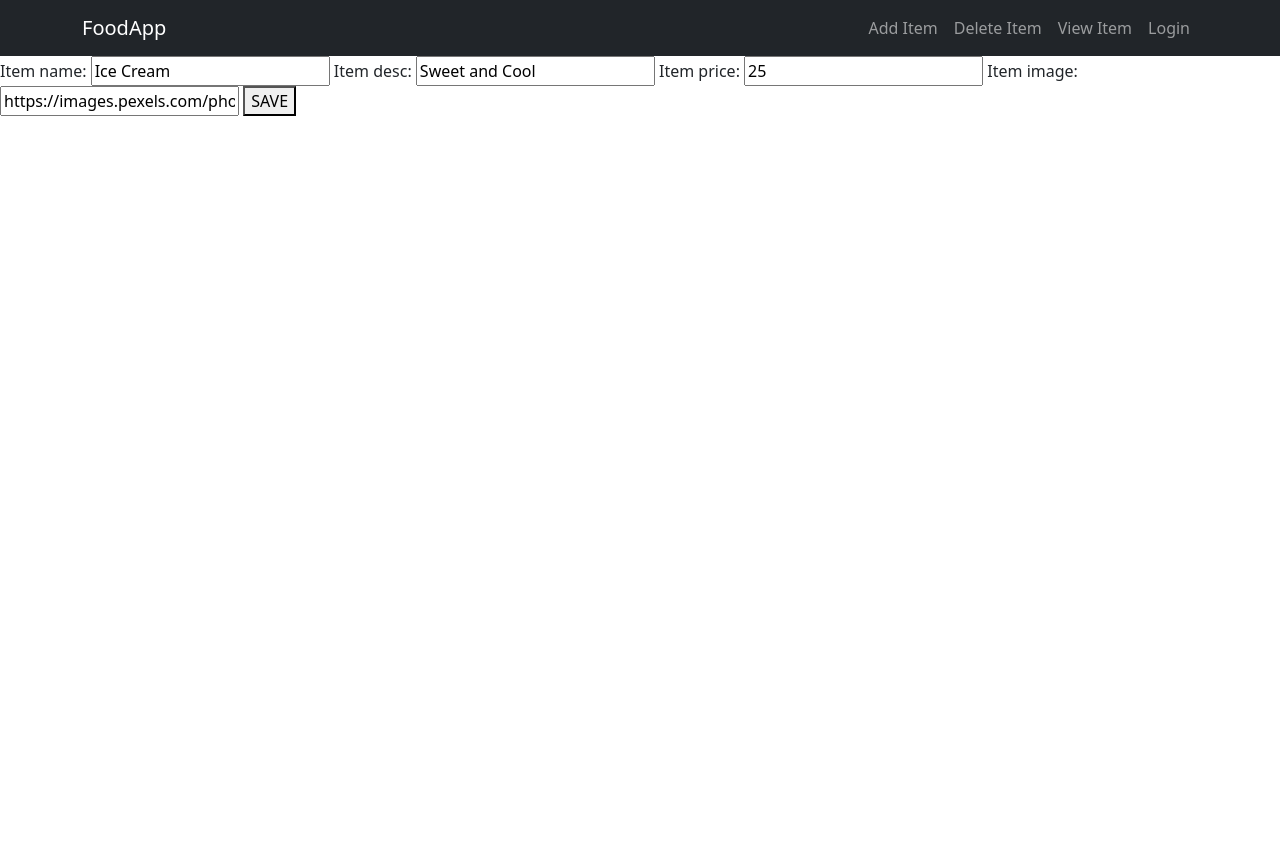
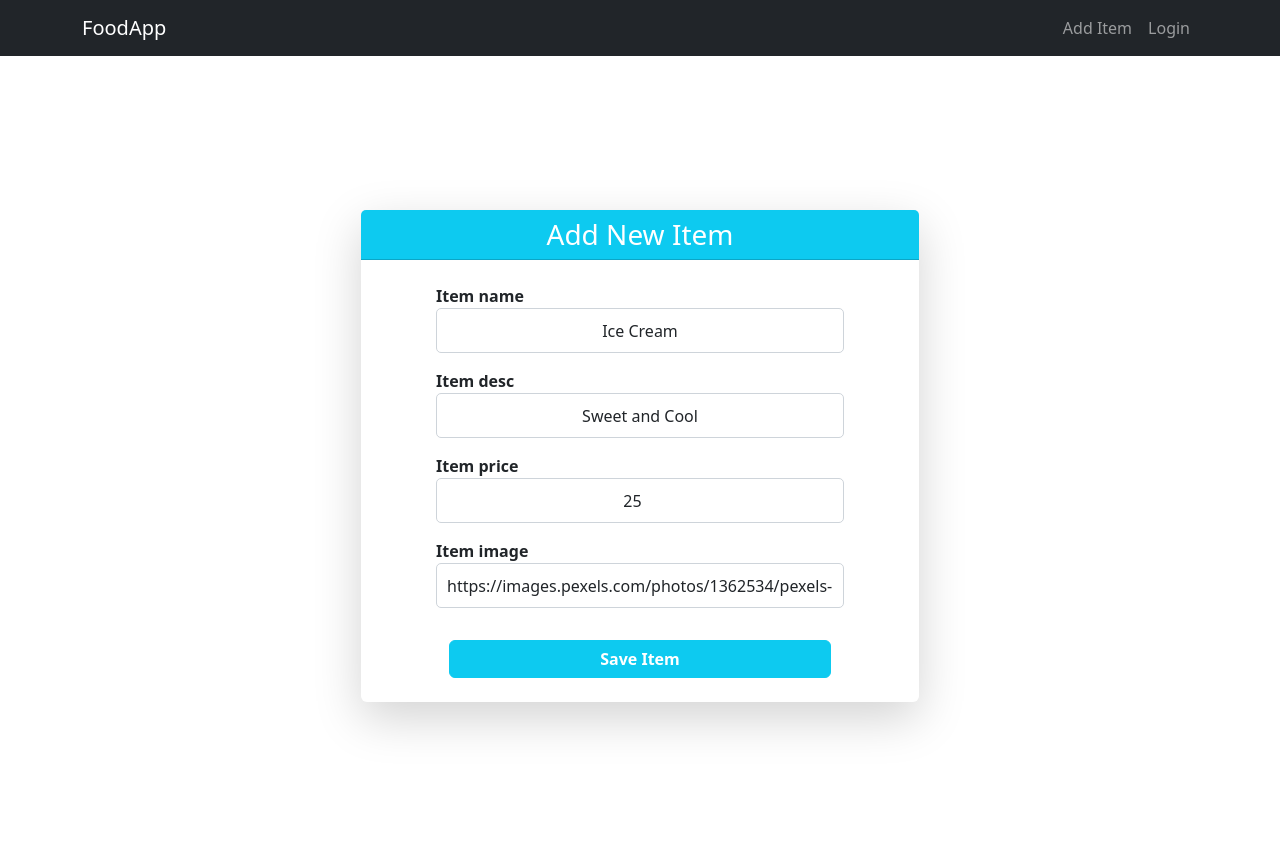
Before and after one commit to Gowri-Krishnamoorthi/Food_App, a Django app: page /food/update/2/ in a window 1280 px wide. Before the commit the page ends 116 px from the top, so only its background shows below. Run offline with Django 4.2, Linux system fonts and the light colour scheme; data comes from the database, SQL or seed files in the repository; both versions use the stored data as it was after the commit.

Commit message:
Food App Completed

```diff
--- a/Food/models.py
+++ b/Food/models.py
@@ -12,7 +12,7 @@ class Item(models.Model):
     item_name = models.CharField(max_length=200)
     item_desc = models.CharField(max_length=200)
     item_price = models.IntegerField()
-    item_image = models.CharField(max_length=500, default="https://www.thefuzzyduck.co.uk/wp-content/uploads/2024/05/image-coming-soon-placeholder-01-660x660.png")
+    item_image = models.CharField(max_length=10447, default="https://www.thefuzzyduck.co.uk/wp-content/uploads/2024/05/image-coming-soon-placeholder-01-660x660.png")
     user_name = models.ForeignKey(User, on_delete=models.CASCADE, default=1)  # Ensure this exists
 
     def get_absolute_url(self):
--- a/Food/templates/Food/add_item.html
+++ b/Food/templates/Food/add_item.html
@@ -1,12 +1,47 @@
 {% extends 'food/base.html' %}
+
 {% block body %}
+<div class="container d-flex justify-content-center align-items-center vh-100">
+    <div class="col-md-6">
+        <div class="card shadow-lg border-0 rounded">
+            <div class="card-header bg-info text-white text-center">
+                <h3 class="mb-0">Add New Item</h3>
+            </div>
+            <div class="card-body p-4">
+                <form method="POST" class="text-center">
+                    {% csrf_token %}
 
-<form method="post">
+                    {% for field in form %}
+                        <div class="form-group mb-3 mx-auto" style="width: 80%;">
+                            <label class="fw-bold d-block text-start">{{ field.label }}</label>
 
-    {% csrf_token %}
-    {{ form }}
+                            <input type="{{ field.field.widget.input_type }}" name="{{ field.name }}"
+                                   id="{{ field.auto_id }}" class="form-control text-center input-box"
+                                   value="{{ field.value|default:'' }}" required>
 
-    <button type="submit">SAVE</button>
-</form>
+                            {% if field.errors %}
+                                <div class="text-danger small">
+                                    {{ field.errors|striptags }}
+                                </div>
+                            {% endif %}
+                        </div>
+                    {% endfor %}
 
+                    <button class="btn btn-info w-75 text-white fw-bold mt-3" type="submit">Save Item</button>
+                </form>
+            </div>
+        </div>
+    </div>
+</div>
+
+<!-- Custom CSS for Consistent Input Size -->
+<style>
+    .input-box {
+        height: 45px; /* Set uniform height */
+        width: 100%;  /* Make width consistent */
+        border-radius: 5px; /* Rounded corners */
+        border: 1px solid #ced4da; /* Bootstrap-like border */
+        padding: 10px;
+    }
+</style>
 {% endblock %}
--- a/Food/templates/Food/base.html
+++ b/Food/templates/Food/base.html
@@ -20,8 +20,8 @@
 
             <div class="navbar-nav">
                 <a class="nav-item nav-link" href="{% url 'food:add_item' %}">Add Item</a>
-                <a class="nav-item nav-link" href="#">Delete Item</a>
-                <a class="nav-item nav-link" href="#">View Item</a>
+                <!-- <a class="nav-item nav-link" href="#">Delete Item</a>
+                <a class="nav-item nav-link" href="#">View Item</a> -->
                 {% if user.is_authenticated %}
                    <a class="nav-item nav-link" href="{% url 'logout' %}">Logout</a>
                    <a class="nav-item nav-link" href="{% url 'profile' %}">Profile</a>
--- a/Food/views.py
+++ b/Food/views.py
@@ -8,6 +8,7 @@ from .form import ItemForm
 from django.views.generic.list import ListView
 from django.views.generic.detail import DetailView
 from django.views.generic.edit import CreateView
+from django.contrib.auth.mixins import LoginRequiredMixin
 
 # def index(request):
 #     item_list = Item.objects.all()
@@ -50,15 +51,18 @@ def add_item(request):
 
     return render(request, 'food/add_item.html', {'form' : form})
 
-class Add_Item(CreateView):
+class Add_Item(LoginRequiredMixin, CreateView):
     model = Item
     fields = ['item_name', 'item_desc', 'item_price', 'item_image']
     template_name = 'food/add_item.html'
-    success_url = reverse_lazy('food:index')  # Redirect to a valid page after submission
+    success_url = reverse_lazy('food:index')  # Redirect after successful submission
 
     def form_valid(self, form):
-        form.instance.user_name = self.request.user
-        return super().form_valid(form)
+        if self.request.user.is_authenticated:  # ✅ Ensure user is logged in
+            form.instance.user_name = self.request.user
+            return super().form_valid(form)
+        else:
+            return self.handle_no_permission()  # Redirect to LOGIN_URL (settings.py)
 
 
 def update_item(request, item_id):
--- a/mysite/settings.py
+++ b/mysite/settings.py
@@ -123,7 +123,7 @@ USE_TZ = True
 STATIC_URL = 'static/'
 
 LOGIN_REDIRECT_URL = '/food/' # Redirect to dashboard after login
-LOGIN_URL = 'login'
+LOGIN_URL = '/login/'
 MEDIA_ROOT = os.path.join(BASE_DIR, 'pictures')
 MEDIA_URL = '/pictures/'
 
```
Also changed, not shown: db.sqlite3.
